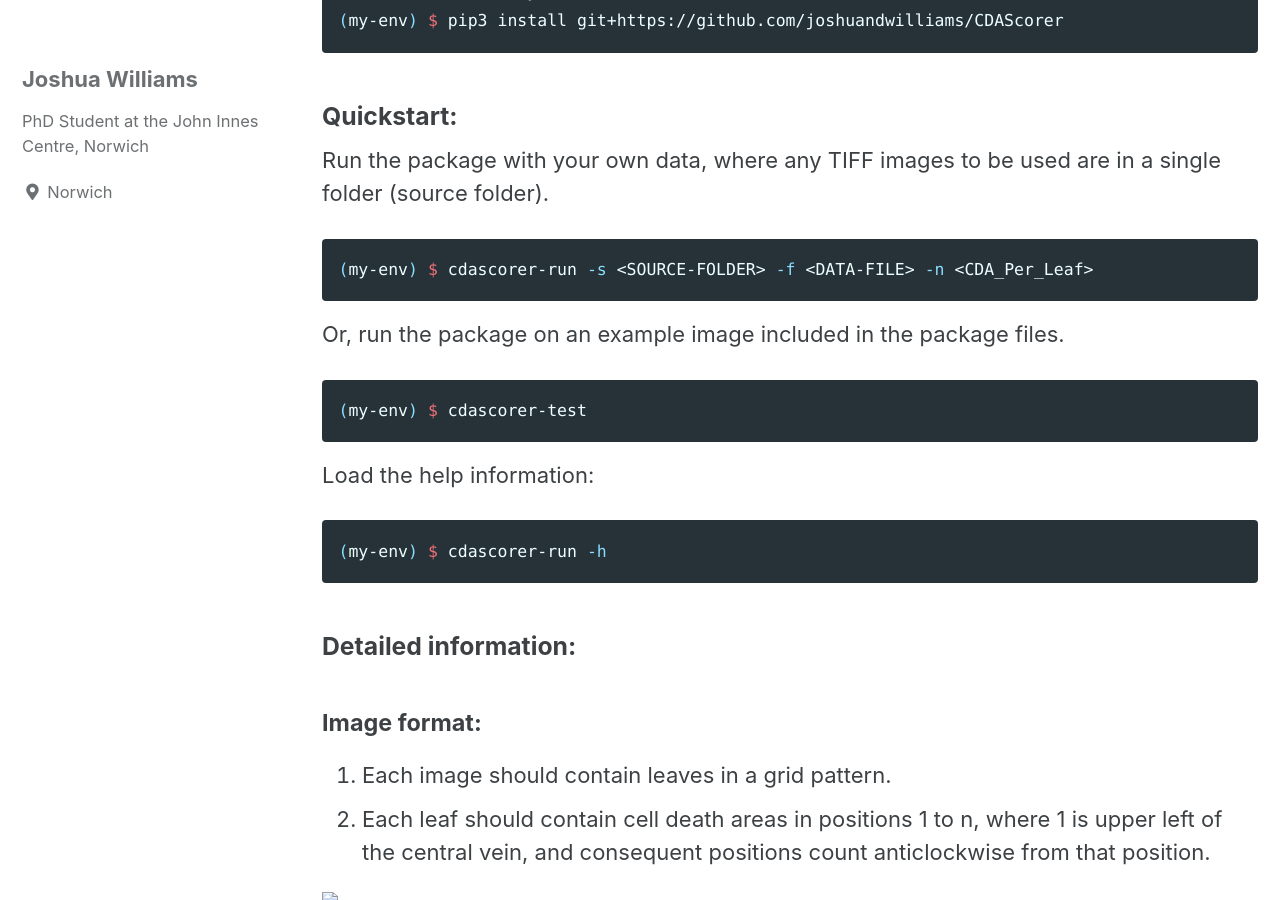
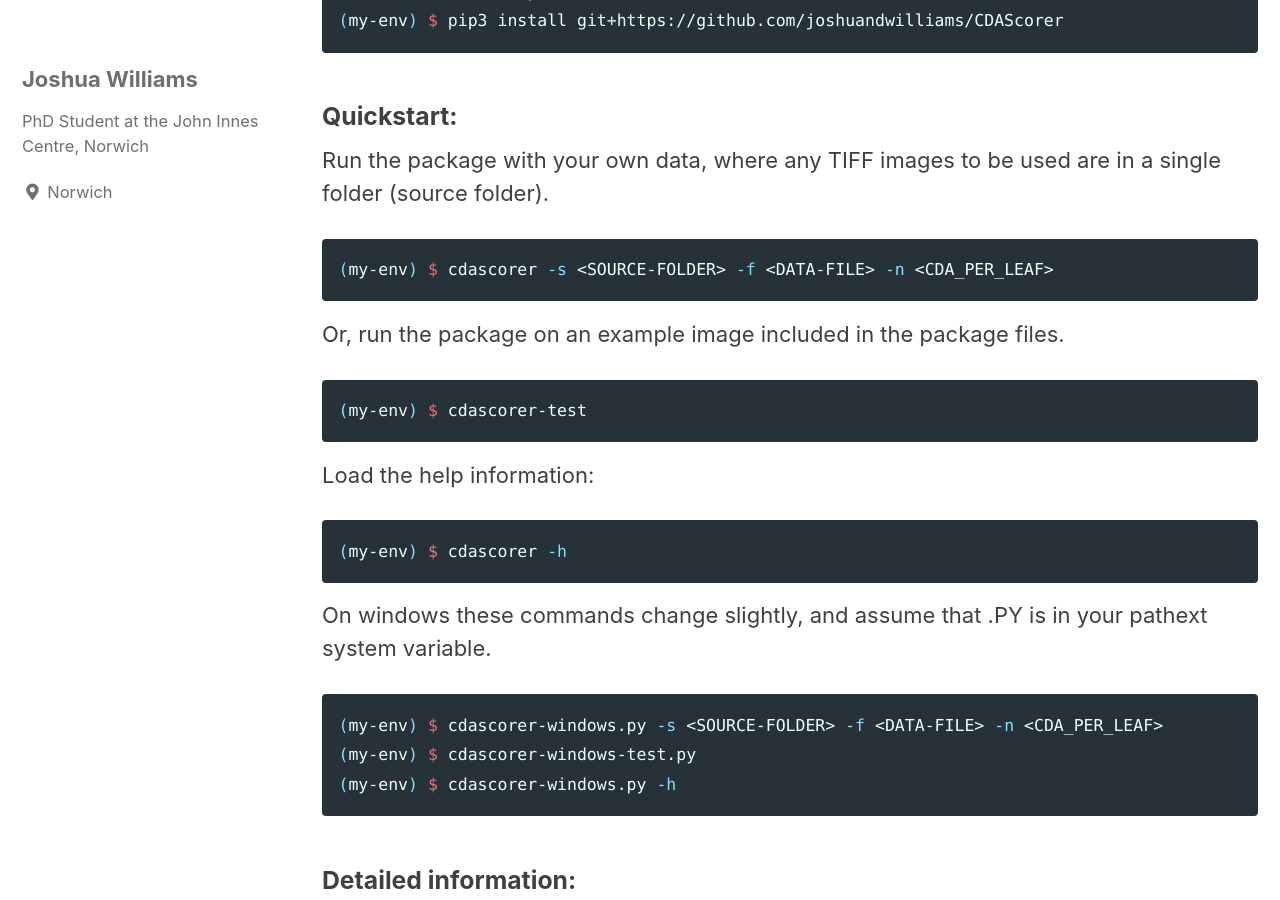
Before and after one commit to joshuandwilliams/CDAScorer, a Jekyll site: the page built from docs/_pages/tutorial.md, in a window 1280 px wide and 900 px high, scrolled down 625 px. Built offline with Jekyll 4.4.1, drawn with Linux system fonts in a browser that asks for light colours; cached includes are drawn as plain includes.

Commit message:
Update tutorial.md

````diff
--- a/docs/_pages/tutorial.md
+++ b/docs/_pages/tutorial.md
@@ -27,7 +27,7 @@ $ conda activate <my-env>
 Run the package with your own data, where any TIFF images to be used are in a single folder (source folder).
 
 ```sh
-(my-env) $ cdascorer-run -s <SOURCE-FOLDER> -f <DATA-FILE> -n <CDA_Per_Leaf>
+(my-env) $ cdascorer -s <SOURCE-FOLDER> -f <DATA-FILE> -n <CDA_PER_LEAF>
 ```
 
 Or, run the package on an example image included in the package files.
@@ -39,7 +39,14 @@ Or, run the package on an example image included in the package files.
 Load the help information:
 
 ```sh
-(my-env) $ cdascorer-run -h
+(my-env) $ cdascorer -h
+```
+
+On windows these commands change slightly, and assume that .PY is in your pathext system variable.
+```sh
+(my-env) $ cdascorer-windows.py -s <SOURCE-FOLDER> -f <DATA-FILE> -n <CDA_PER_LEAF>
+(my-env) $ cdascorer-windows-test.py
+(my-env) $ cdascorer-windows.py -h
 ```
 
 ### Detailed information:
````
